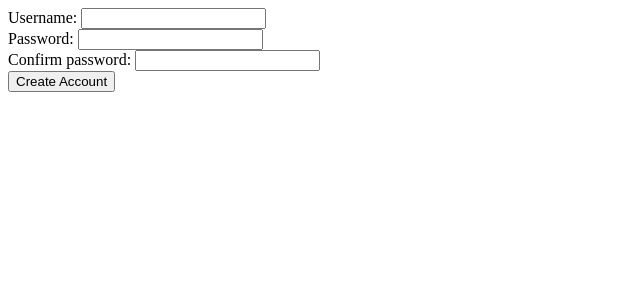
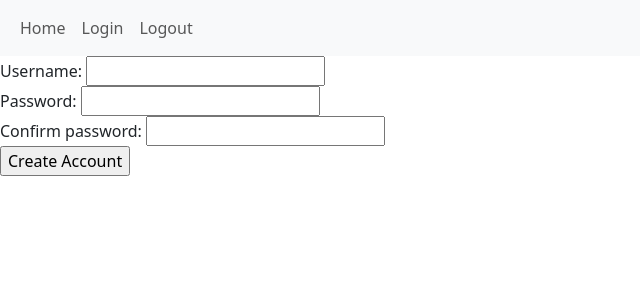
Before and after one commit to nknguyenhc/SuperCellMates, a Django app: page /register in a window 1280 px wide. Shown: the top 300 px of the page, without its empty margins (0-640 px from the left). Run offline with Django 3.2, Linux system fonts and the light colour scheme.

Commit message:
Basic Nav Bar Implemented

```diff
--- a/supercell_mates/templates/layout.html
+++ b/supercell_mates/templates/layout.html
@@ -3,9 +3,17 @@
     <head>
         {% block title %}
         {% endblock %}
+        {% block script %}
+        {% endblock %}
+        <script crossorigin src="https://unpkg.com/react@18/umd/react.production.min.js"></script>
+        <script crossorigin src="https://unpkg.com/react-dom@18/umd/react-dom.production.min.js"></script>
+        <link href="https://cdn.jsdelivr.net/npm/bootstrap@5.3.0-alpha3/dist/css/bootstrap.min.css" rel="stylesheet" integrity="sha384-KK94CHFLLe+nY2dmCWGMq91rCGa5gtU4mk92HdvYe+M/SXH301p5ILy+dN9+nJOZ" crossorigin="anonymous">
+        {% include 'nav-bar.html' %}
     </head>
     <body>
+
         {% block body %}
         {% endblock %}
+        <script src="https://cdn.jsdelivr.net/npm/bootstrap@5.3.0-alpha3/dist/js/bootstrap.bundle.min.js" integrity="sha384-ENjdO4Dr2bkBIFxQpeoTz1HIcje39Wm4jDKdf19U8gI4ddQ3GYNS7NTKfAdVQSZe" crossorigin="anonymous"></script>
     </body>
 </html>
--- /dev/null
+++ b/supercell_mates/templates/nav-bar.html
@@ -0,0 +1,20 @@
+<nav class="navbar navbar-expand-lg bg-body-tertiary position-sticky">
+    <div class="container-fluid">
+        <button class="navbar-toggler" type="button" data-bs-toggle="collapse" data-bs-target="#navbarSupportedContent" aria-controls="navbarSupportedContent" aria-expanded="false" aria-label="Toggle navigation">
+            <span class="navbar-toggler-icon"></span>
+        </button>
+        <div class="collapse navbar-collapse" id="navbarSupportedContent">
+            <ul class="navbar-nav">
+                <li class="nav-item">
+                    <a href="{% url 'user_auth:home' %}" class="nav-link">Home</a>
+                </li>
+                <li class="nav-item">
+                    <a href="{% url 'user_auth:login' %}" class="nav-link">Login</a>
+                </li>
+                <li class="nav-item">
+                    <a href="{% url 'user_auth:logout' %}" class="nav-link">Logout</a>
+                </li>
+            </ul>
+        </div>
+    </div>
+</nav>
```
